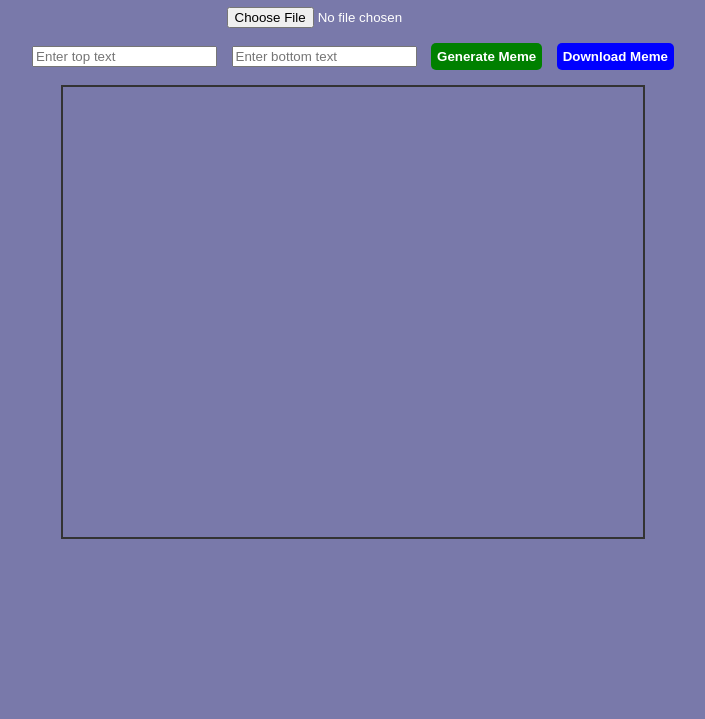
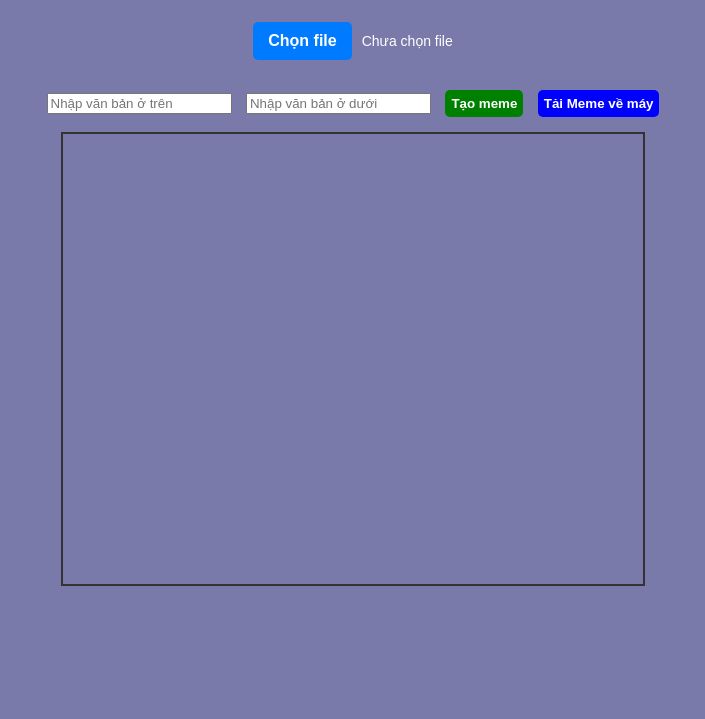
Before and after one commit to Khanguyen2005/pet-project-from-FCC, a plain HTML site: page MemesGenerator/index.html in a window 1280 px wide. Shown: the part 81-800 px from the top of the page, without its empty margins (287-992 px from the left). Drawn offline with Linux system fonts and the light colour scheme.

Commit message:
vietnamese version

```diff
--- a/MemesGenerator/index.html
+++ b/MemesGenerator/index.html
@@ -3,19 +3,30 @@
   <head>
     <meta charset="UTF-8" />
     <meta name="viewport" content="width=device-width, initial-scale=1.0" />
-    <title>Meme Generator</title>
+    <title>Tool Tạo Meme</title>
     <link rel="stylesheet" href="styles.css" />
   </head>
   <body>
-    <h1>Meme Generator</h1>
-    <input type="file" id="imageInput" accept="image/*" />
+    <h1>Tool Tạo Meme</h1>
+
+    <!-- File upload area -->
+    <div class="file-upload">
+      <label for="imageInput" class="custom-file-upload">Chọn file</label>
+      <span id="file-name">Chưa chọn file</span>
+      <input type="file" id="imageInput" accept="image/*" hidden />
+    </div>
+
+    <!-- Controls -->
     <div class="controls">
-      <input type="text" id="topText" placeholder="Enter top text" />
-      <input type="text" id="bottomText" placeholder="Enter bottom text" />
-      <button id="generate" onclick="generateMeme()">Generate Meme</button>
-      <button id="download" onclick="downloadMeme()">Download Meme</button>
+      <input type="text" id="topText" placeholder="Nhập văn bản ở trên" />
+      <input type="text" id="bottomText" placeholder="Nhập văn bản ở dưới" />
+      <button id="generate" onclick="generateMeme()">Tạo meme</button>
+      <button id="download" onclick="downloadMeme()">Tải Meme về máy</button>
     </div>
+
+    <!-- Canvas -->
     <canvas id="memeCanvas" width="580" height="450"> </canvas>
+
     <script src="script.js"></script>
   </body>
 </html>
--- a/MemesGenerator/script.js
+++ b/MemesGenerator/script.js
@@ -1,7 +1,18 @@
 const canvas = document.getElementById("memeCanvas");
 const ctx = canvas.getContext("2d");
 const imageInput = document.getElementById("imageInput");
+const fileNameDisplay = document.getElementById("file-name");
 let uploadedImage = null;
+
+// Update file name on file input change
+imageInput.addEventListener("change", (event) => {
+  const file = event.target.files[0];
+  if (file) {
+    fileNameDisplay.textContent = file.name;
+  } else {
+    fileNameDisplay.textContent = "Chưa chọn tệp";
+  }
+});
 
 // Load the image onto the canvas
 imageInput.addEventListener("change", (event) => {
--- a/MemesGenerator/styles.css
+++ b/MemesGenerator/styles.css
@@ -1,3 +1,4 @@
+/* General body styling */
 body {
   display: flex;
   flex-direction: column;
@@ -7,11 +8,13 @@ body {
   color: white;
 }
 
+/* Canvas styling */
 canvas {
   border: 2px solid #333;
   margin-top: 10px;
 }
 
+/* Controls styling */
 .controls {
   margin-top: 10px;
 }
@@ -21,6 +24,36 @@ canvas {
   margin: 5px;
 }
 
+/* File upload container */
+.file-upload {
+  display: flex;
+  align-items: center;
+  gap: 10px;
+  margin: 15px 0;
+}
+
+/* Custom file upload button */
+.custom-file-upload {
+  background-color: #007bff;
+  color: white;
+  padding: 10px 15px;
+  border-radius: 5px;
+  cursor: pointer;
+  font-weight: bold;
+  border: none;
+}
+
+.custom-file-upload:hover {
+  background-color: #0056b3;
+}
+
+/* Displaying file name */
+#file-name {
+  font-size: 14px;
+  color: white;
+}
+
+/* Generate button styling */
 #generate {
   background-color: green;
   color: white;
@@ -31,6 +64,7 @@ canvas {
   cursor: pointer;
 }
 
+/* Download button styling */
 #download {
   background-color: blue;
   color: white;
```
